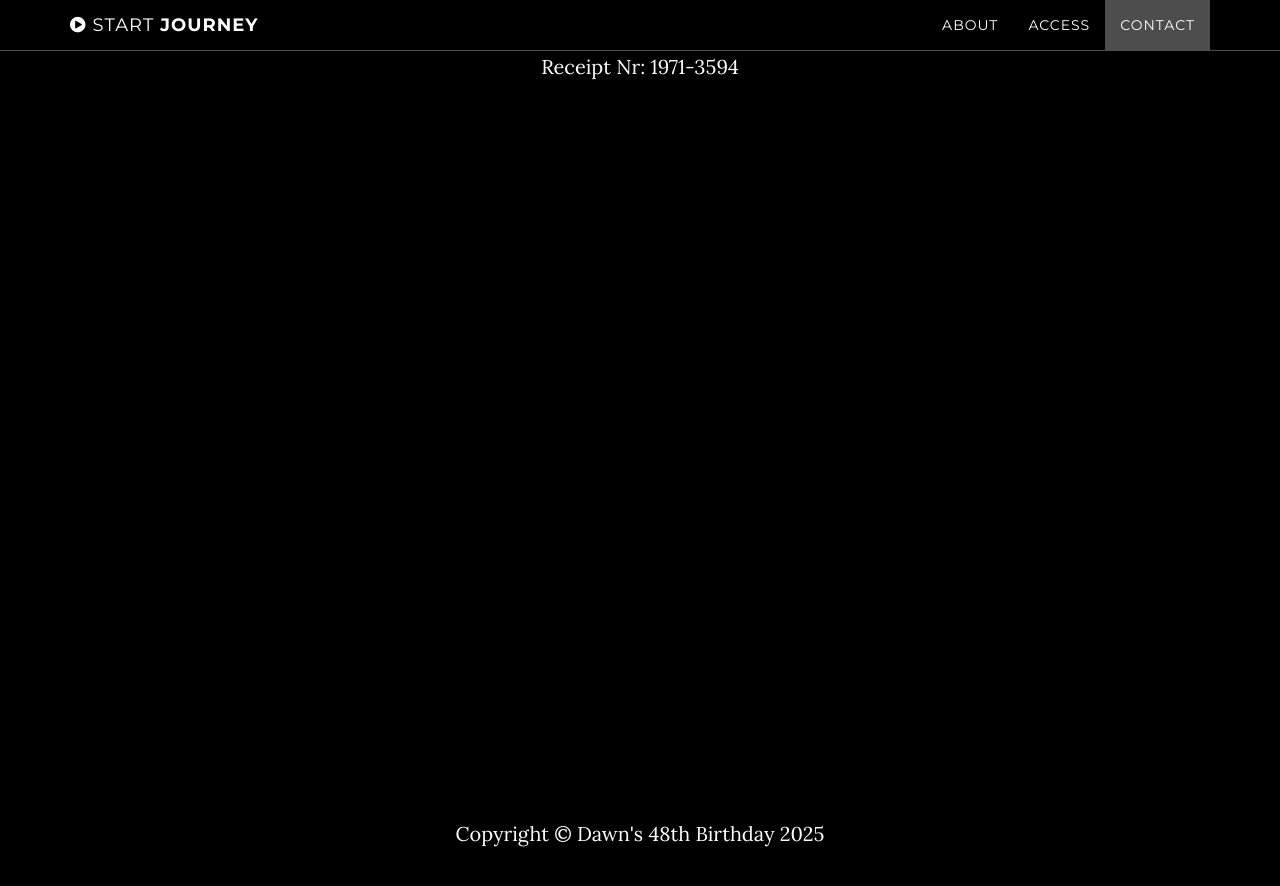
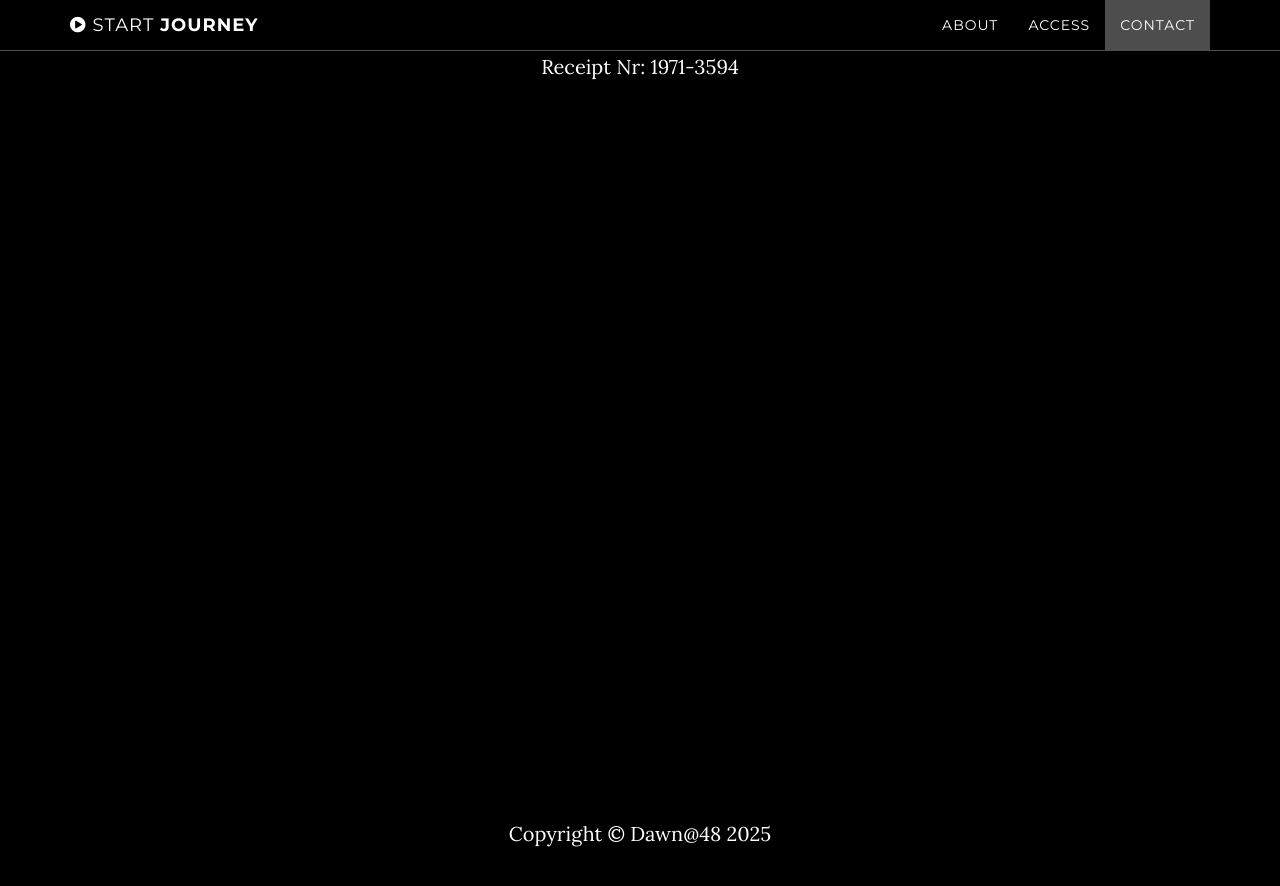
Before and after one commit to gevert-m/dawns-bday, a Jekyll site: the page built from index.html, in a window 1280 px wide and 900 px high, scrolled down 2499 px. Shown: the top 886 px of the window. Built offline with Jekyll 4.4.1, drawn with Linux system fonts in a browser that asks for light colours.

Commit message:
Update _config.yml

```diff
--- a/_config.yml
+++ b/_config.yml
@@ -12,7 +12,7 @@ color:
   links: '#219ab3'
 
 # Footer settings
-footer: Dawn's 48th Birthday
+footer: Dawn@48
 
 # Social networks usernames (many more available: google-plus, flickr, dribbble, pinterest, instagram, tumblr, linkedin, etc.)
 # social:
```
